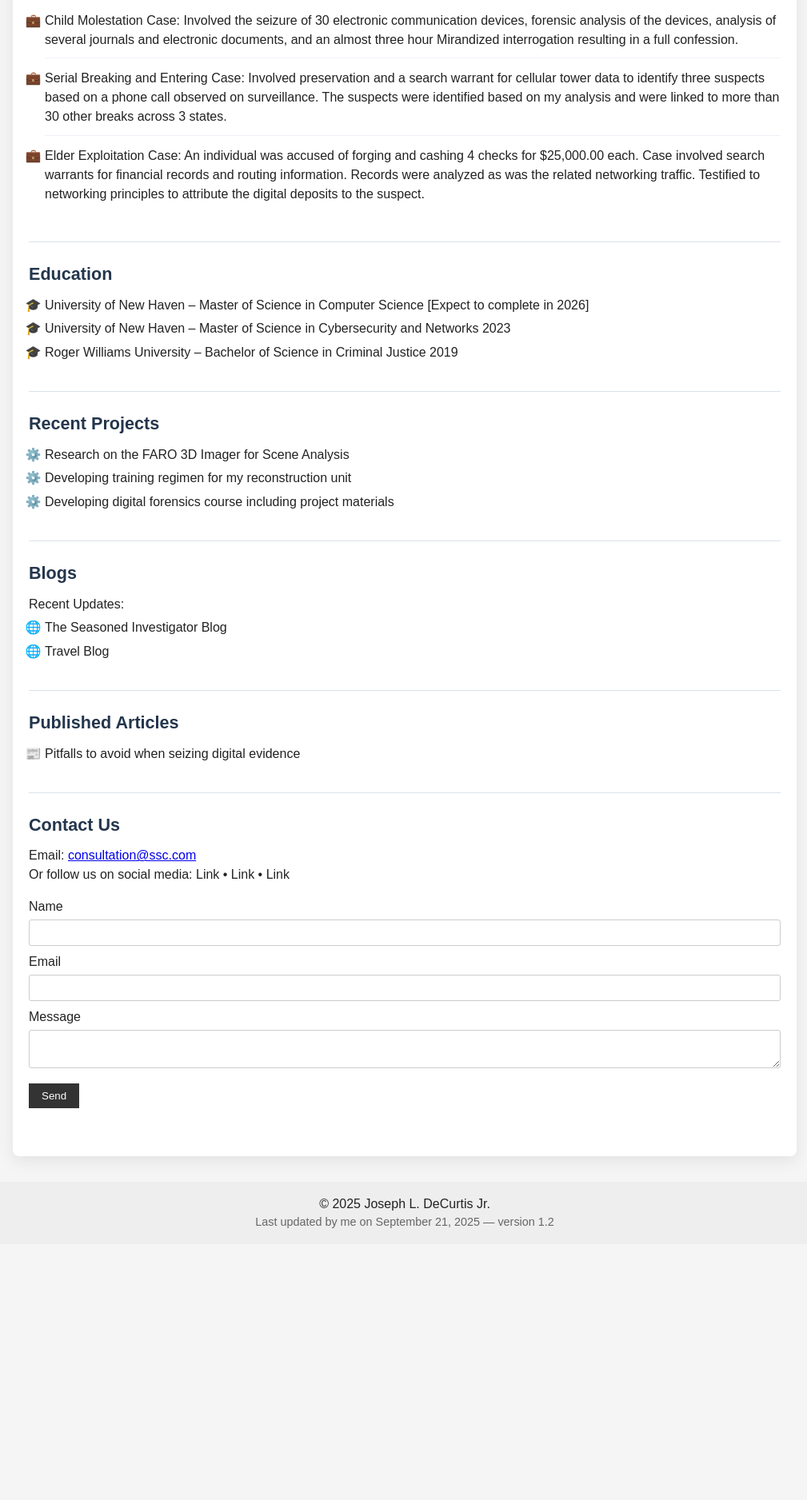
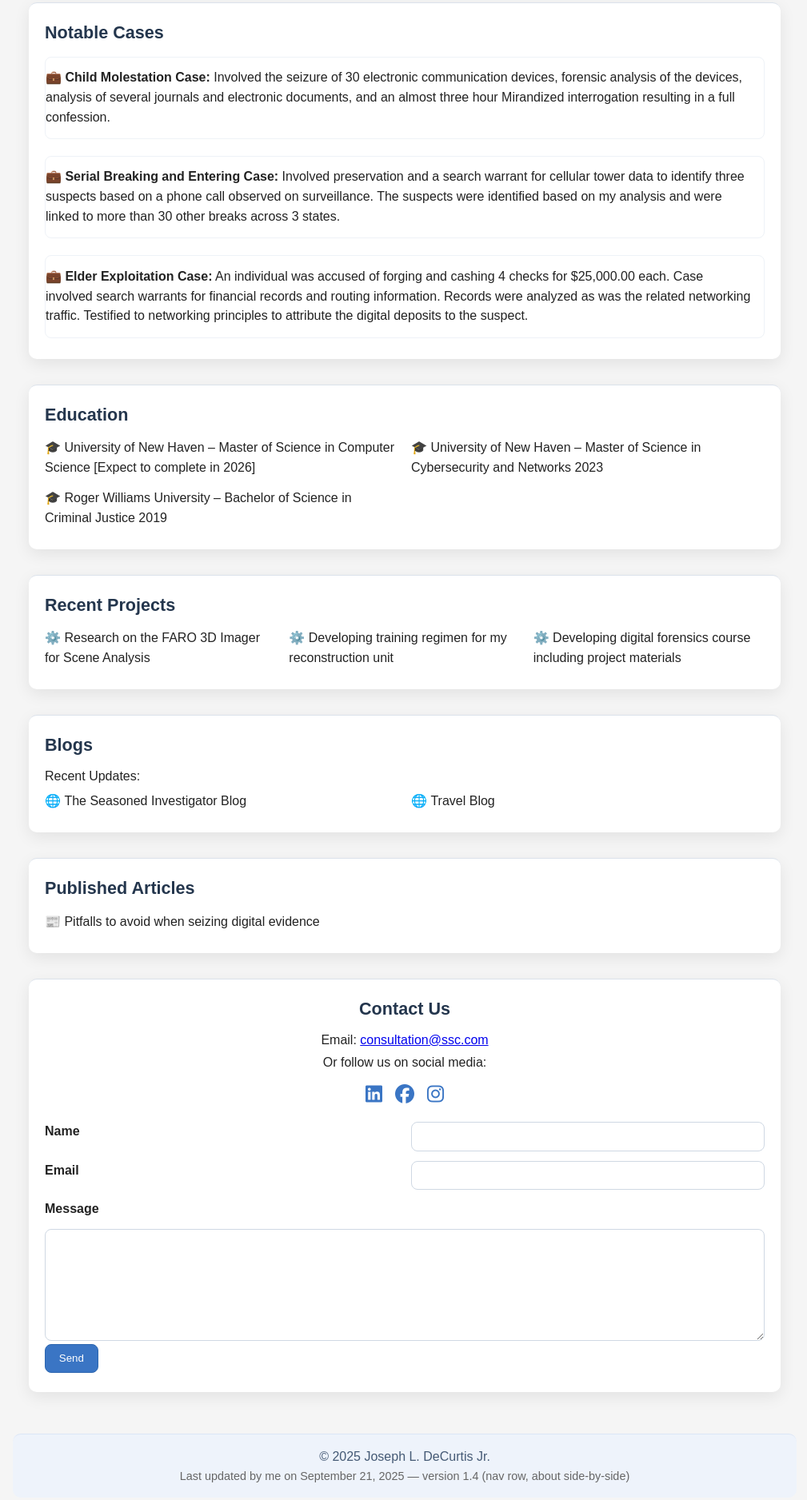
Before and after one commit to jdecu1/Portfolio, a plain HTML site: page index.html in a window 1280 px wide. Shown: the part 706-2582 px from the top of the page at 80% size, without its empty margins (134-1143 px from the left). Before the commit the page ends 2262 px from the top, so only its background shows below. Drawn offline with Linux system fonts and the light colour scheme.

Commit message:
Updated files
Modified files to use grid and flex. Added @media code for mobile use. Changed layout a bit. Added icons for Social Media rather than just indicating "Link". Still need to update with links to the social media pages themselves. Currently using placeholder for the URLs.

```diff
--- a/index.html
+++ b/index.html
@@ -1,17 +1,23 @@
 <!DOCTYPE html>
 <html lang="en">
 <head>
-  <meta charset="UTF-8">
-  <meta name="viewport" content="width=device-width, initial-scale=1.0">
+  <meta charset="UTF-8" />
+  <meta name="viewport" content="width=device-width, initial-scale=1.0" />
   <title>Joseph L. DeCurtis Jr. – Portfolio</title>
-  <link rel="stylesheet" href="styles.v2.css">
+  <link rel="stylesheet" href="styles.v3.css" />
+  <link rel="stylesheet" href="https://cdnjs.cloudflare.com/ajax/libs/font-awesome/6.5.1/css/all.min.css">
+
 </head>
 <body>
-  <header>
+
+  <header class="site-header">
+    <div class="brand">
       <h1>Silver Shield Consulting</h1>
       <h2>Joseph L. DeCurtis Jr., M.S.</h2>
-    <nav>
-      <ul>
+    </div>
+
+    <nav class="site-nav">
+      <ul class="nav-grid">
         <li><a href="#about">About</a></li>
         <li><a href="#experience">Experience</a></li>
         <li><a href="#cases">Cases</a></li>
@@ -24,11 +30,14 @@
     </nav>
   </header>
 
-  <main>
-    <section id="about">
+  <main class="page-grid">
+
+    <section id="about" class="card">
       <h3>About</h3>
-    <div class="about-box">
-        <img src="Ice_Hotel.png" alt="Photograph of Ice Hotel" class="about-photo">
+
+      <div class="about-grid">
+        <img src="Ice_Hotel.png" alt="Photograph of Ice Hotel" class="about-photo" />
+
         <p>
           I have been a law enforcement professional for 15 years. I later achieved a role serving as an accident reconstructionist,
           which entails analyzing roadway evidence and applying principales of physics to determine the speeds and trajectory
@@ -39,91 +48,120 @@
       </div>
     </section>
 
+    <section id="experience" class="card">
+      <h3>Professional Experience</h3>
 
-    <section id="experience">
-      <h3>Professional Experience</h3>
-      <ul>
+      <ul class="list-grid two-col">
         <li>Police Officer: 15 Years</li>
         <li>Accident Reconstructionist: 7 Years</li>
         <li>Detective: 4 Years</li>
       </ul>
     </section>
 
-    <section id="cases">
+    <section id="cases" class="card">
       <h3>Notable Cases</h3>
-      <ul>
-        <li>Child Molestation Case: Involved the seizure of 30 electronic communication devices,
+
+      <ul class="cards-grid">
+        <li>
+          <p><strong>Child Molestation Case:</strong> Involved the seizure of 30 electronic communication devices,
             forensic analysis of the devices, analysis of several journals and electronic documents,
-            and an almost three hour Mirandized interrogation resulting in a full confession.</li>
-        <li>Serial Breaking and Entering Case: Involved preservation and a search warrant for cellular tower
+            and an almost three hour Mirandized interrogation resulting in a full confession.</p>
+        </li>
+
+        <li>
+          <p><strong>Serial Breaking and Entering Case:</strong> Involved preservation and a search warrant for cellular tower
             data to identify three suspects based on a phone call observed on surveillance. The suspects
             were identified based on my analysis and were linked to more than 30 other breaks across
-            3 states.</li>
-        <li>Elder Exploitation Case: An individual was accused of forging and cashing 4 checks for $25,000.00 each.
+            3 states.</p>
+        </li>
+
+        <li>
+          <p><strong>Elder Exploitation Case:</strong> An individual was accused of forging and cashing 4 checks for $25,000.00 each.
             Case involved search warrants for financial records and routing information. Records were analyzed
             as was the related networking traffic. Testified to networking principles to attribute the digital deposits
-            to the suspect.</li>
+            to the suspect.</p>
+        </li>
       </ul>
     </section>
 
-    <section id="education">
+    <section id="education" class="card">
       <h3>Education</h3>
-      <ul>
+
+      <ul class="list-grid two-col">
         <li>University of New Haven – Master of Science in Computer Science [Expect to complete in 2026]</li>
         <li>University of New Haven – Master of Science in Cybersecurity and Networks 2023</li>
         <li>Roger Williams University – Bachelor of Science in Criminal Justice 2019</li>
       </ul>
     </section>
 
-    <section id="projects">
+    <section id="projects" class="card">
       <h3>Recent Projects</h3>
-      <ul>
+
+      <ul class="list-grid three-col">
         <li>Research on the FARO 3D Imager for Scene Analysis</li>
         <li>Developing training regimen for my reconstruction unit</li>
         <li>Developing digital forensics course including project materials</li>
       </ul>
     </section>
 
-    <section id="blogs">
+    <section id="blogs" class="card">
       <h3>Blogs</h3>
+
       <p>Recent Updates:</p>
-      <ul>
+
+      <ul class="list-grid two-col">
         <li>The Seasoned Investigator Blog</li>
         <li>Travel Blog</li>
       </ul>
     </section>
 
-    <section id="articles">
+    <section id="articles" class="card">
       <h3>Published Articles</h3>
-      <ul>
+
+      <ul class="list-grid one-col">
         <li>Pitfalls to avoid when seizing digital evidence</li>
       </ul>
     </section>
 
-    <section id="contact">
+<section id="contact" class="card">
+
+  <div class="contact-intro">
     <h3>Contact Us</h3>
     <p>Email: <a href="mailto:consultation@ssc.com">consultation@ssc.com</a></p>
-      <p>Or follow us on social media: Link • Link • Link</p>
-      <form>
+    <p>Or follow us on social media:</p>
+
+    <div class="social-icons">
+      <a href="#" aria-label="LinkedIn"><i class="fab fa-linkedin"></i></a>
+      <a href="#" aria-label="Facebook"><i class="fab fa-facebook"></i></a>
+      <a href="#" aria-label="Instagram"><i class="fab fa-instagram"></i></a>
+    </div>
+  </div>
+
+  <form class="contact-form">
+    <div class="form-grid">
       <label for="name">Name</label>
-        <input type="text" id="name" name="name">
+      <input type="text" id="name" name="name" />
 
       <label for="email">Email</label>
-        <input type="email" id="email" name="email">
+      <input type="email" id="email" name="email" />
 
       <label for="message">Message</label>
       <textarea id="message" name="message"></textarea>
+    </div>
 
+    <div class="actions">
       <button type="submit">Send</button>
+    </div>
   </form>
 </section>
+
+
+
   </main>
 
-<footer>
+  <footer class="site-footer">
     <p>© 2025 Joseph L. DeCurtis Jr.</p>
-  <p style="font-size: 0.9rem; color:#666;">
-    Last updated by me on September 21, 2025 — version 1.2
-  </p>
+    <p style="font-size: 0.9rem; color:#666;">Last updated by me on September 21, 2025 — version 1.4 (nav row, about side-by-side)</p>
   </footer>
 
 </body>
--- /dev/null
+++ b/styles.v3.css
@@ -0,0 +1,346 @@
+* {
+  box-sizing: border-box;
+  margin: 0;
+  padding: 0;
+}
+
+:root {
+  --blue: #3A75C4;
+  --silver: #C0C0C0;
+  --ink: #24364d;
+  --bg: #f5f5f5;
+  --card: #fff;
+  --line: #dbe2eb;
+}
+
+html {
+  scroll-behavior: smooth;
+}
+
+body {
+  font-family: Arial, sans-serif;
+  line-height: 1.55;
+  background: var(--bg);
+  color: #222;
+}
+
+
+
+.site-header {
+  background: var(--blue);
+  color: #fff;
+  border-bottom: 4px solid var(--silver);
+  padding: 1.25rem 1rem 0.75rem;
+}
+
+.site-header .brand {
+  text-align: center;
+}
+
+.site-header h1 {
+  margin: 0 0 0.15rem 0;
+  font-size: 2rem;
+  letter-spacing: 0.5px;
+}
+
+.site-header h2 {
+  margin: 0 0 0.65rem 0;
+  font-size: 1.2rem;
+  font-weight: 500;
+  color: #f0f4fb;
+}
+
+
+
+.site-nav .nav-grid {
+  display: flex;
+  flex-wrap: nowrap;
+  justify-content: center;
+  align-items: center;
+  gap: .6rem;
+  list-style: none;
+  padding: .25rem 0 .6rem;
+  overflow-x: auto;
+}
+
+.site-nav a {
+  display: inline-block;
+  padding: .45rem .6rem;
+  border-radius: 6px;
+  color: #fff;
+  text-decoration: none;
+  transition: background 120ms ease, box-shadow 120ms ease;
+}
+
+.site-nav a:hover,
+.site-nav a:focus {
+  background: rgba(255,255,255,.18);
+  box-shadow: 0 0 0 3px rgba(255,255,255,.25) inset;
+}
+
+
+
+.page-grid {
+  display: grid;
+  grid-template-columns: minmax(0, 1fr);
+  gap: 2rem;
+  max-width: 980px;
+  margin: 1.25rem auto;
+  padding: 1.25rem;
+}
+
+
+
+.card {
+  background: var(--card);
+  border-radius: 10px;
+  box-shadow: 0 6px 20px rgba(0,0,0,.08);
+  padding: 1.25rem 1.25rem 1.5rem;
+  border-top: 1px solid var(--line);
+}
+
+.card:first-child {
+  border-top: none;
+}
+
+
+
+h3 {
+  margin-bottom: .65rem;
+  color: var(--ink);
+  font-size: 1.35rem;
+}
+
+
+
+.about-grid {
+  display: grid;
+  grid-template-columns: 240px 1fr;
+  gap: 1rem;
+  align-items: start;
+}
+
+.about-photo {
+  width: 240px;
+  height: auto;
+  border-radius: 8px;
+  border: 1px solid #e6eef6;
+  max-width: 100%;
+}
+
+
+
+.list-grid {
+  display: grid;
+  gap: .5rem 1rem;
+  list-style-position: inside;
+  padding-left: 0;
+}
+
+.list-grid.one-col {
+  grid-template-columns: 1fr;
+}
+
+.list-grid.two-col {
+  grid-template-columns: repeat(2, minmax(0,1fr));
+}
+
+.list-grid.three-col {
+  grid-template-columns: repeat(3, minmax(0,1fr));
+}
+
+section ul {
+  margin-top: .25rem;
+  list-style-position: inside;
+  padding-left: 0;
+}
+
+section li {
+  margin: .15rem 0;
+}
+
+section li > *:first-child {
+  margin-top: 0;
+}
+
+section li > *:last-child {
+  margin-bottom: 0;
+}
+
+
+
+.cards-grid {
+  display: grid;
+  grid-template-columns: 1fr;
+  gap: 1rem;
+  padding-left: 0;
+}
+
+.cards-grid > li {
+  border: 1px solid #eef2f7;
+  border-radius: 8px;
+  padding: .85rem .95rem .85rem 0;
+  background: #fff;
+}
+
+
+
+.contact-form .form-grid {
+  display: grid;
+  gap: .75rem 1rem;
+  grid-template-columns: 1fr 1fr;
+}
+
+.contact-form .form-grid label {
+  font-weight: 600;
+}
+
+.contact-form .form-grid input,
+.contact-form .form-grid textarea {
+  width: 100%;
+  padding: .6rem .75rem;
+  border: 1px solid #cfd8e3;
+  border-radius: 8px;
+  transition: border-color 120ms ease, box-shadow 120ms ease;
+}
+
+.contact-form .form-grid textarea {
+  min-height: 140px;
+  grid-column: 1 / -1;
+}
+
+.contact-form .form-grid input:focus,
+.contact-form .form-grid textarea:focus {
+  outline: none;
+  border-color: var(--blue);
+  box-shadow: 0 0 0 3px rgba(58,117,196,.18);
+}
+
+
+
+.actions {
+  display: flex;
+  justify-content: flex-start;
+  margin-top: .25rem;
+}
+
+button {
+  padding: .6rem 1.05rem;
+  border-radius: 8px;
+  background: var(--blue);
+  color: #fff;
+  border: 1px solid #2c66af;
+  cursor: pointer;
+}
+
+button:hover {
+  background: #356bb1;
+}
+
+
+
+#experience li::marker {
+  content: "🛡️ ";
+}
+
+#cases li::marker {
+  content: "💼 ";
+}
+
+#education li::marker {
+  content: "🎓 ";
+}
+
+#projects li::marker {
+  content: "⚙️ ";
+}
+
+#blogs li::marker {
+  content: "🌐 ";
+}
+
+#articles li::marker {
+  content: "📰 ";
+}
+
+
+
+.site-footer {
+  text-align: center;
+  padding: 1rem;
+  background: #eef3fb;
+  color: #455a75;
+  border-top: 1px solid #dbe6f6;
+  margin: 2rem auto 2.5rem;
+  max-width: 980px;
+  border-radius: 10px;
+}
+
+#cases li {
+  list-style-position: inside;
+}
+
+#cases li > p:first-child {
+  display: inline;
+  margin-top: 0;
+  margin-bottom: 0;
+}
+
+#cases li > p + p {
+  display: block;
+  margin-top: .5rem;
+}
+
+.social-icons {
+  display: flex;
+  gap: 1rem;
+  margin-top: .5rem;
+}
+
+.social-icons a {
+  font-size: 1.5rem;
+  color: var(--blue);
+  transition: color 150ms ease;
+}
+
+.social-icons a:hover,
+.social-icons a:focus {
+  color: var(--ink);
+}
+
+.contact-intro {
+  text-align: center;
+  margin-bottom: 1rem;
+}
+
+.contact-intro p {
+  margin: .25rem 0;
+}
+
+.contact-intro .social-icons {
+  justify-content: center;
+}
+
+
+
+@media (max-width: 500px) {
+  .about-grid {
+    grid-template-columns: 1fr;
+  }
+
+  .about-photo {
+    width: 100%;
+  }
+
+  .list-grid.two-col {
+    grid-template-columns: 1fr;
+  }
+
+  .list-grid.three-col {
+    grid-template-columns: 1fr;
+  }
+
+  .contact-form .form-grid {
+    grid-template-columns: 1fr;
+  }
+}
```
Lines whose indentation alone changed are shown as unchanged.
